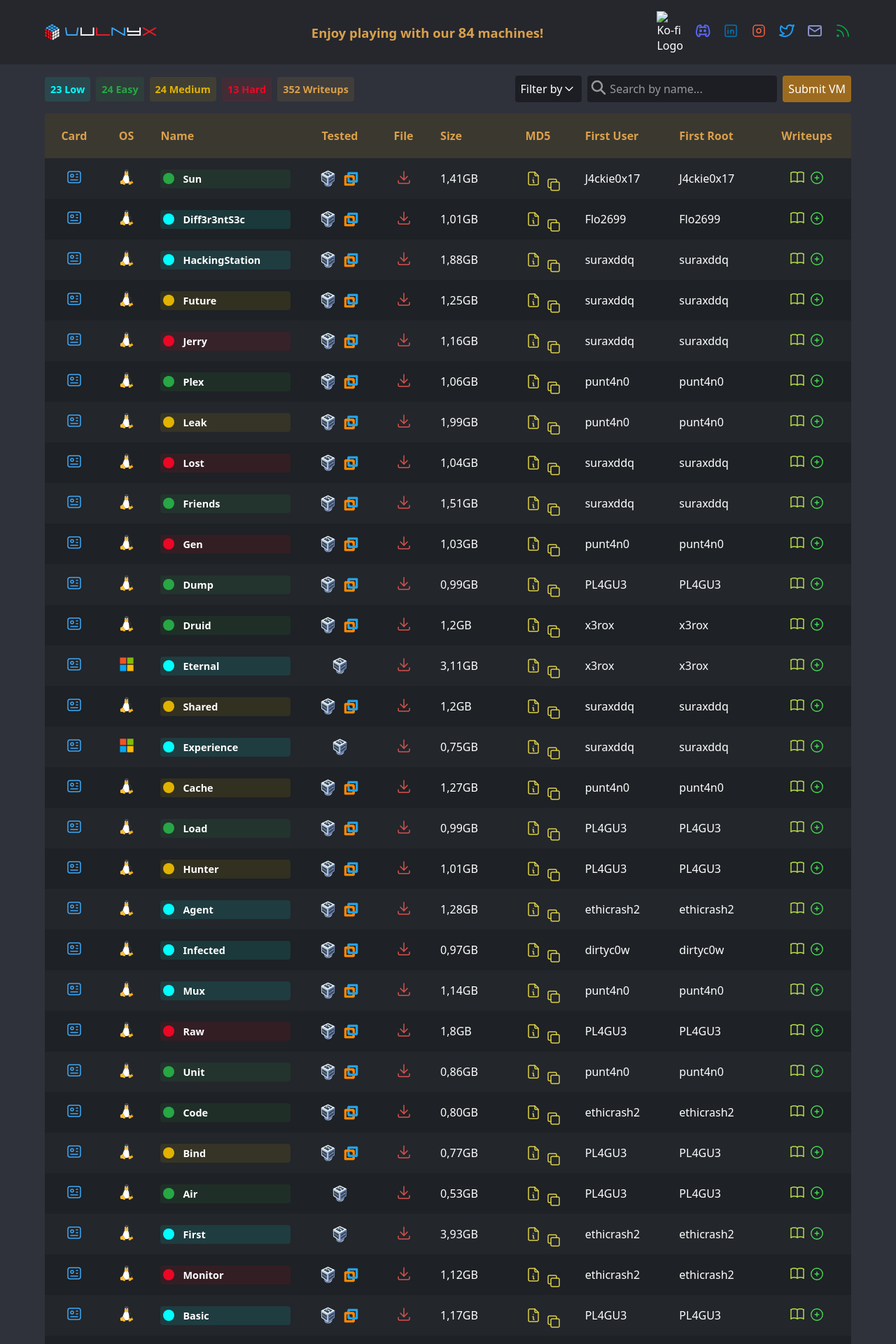
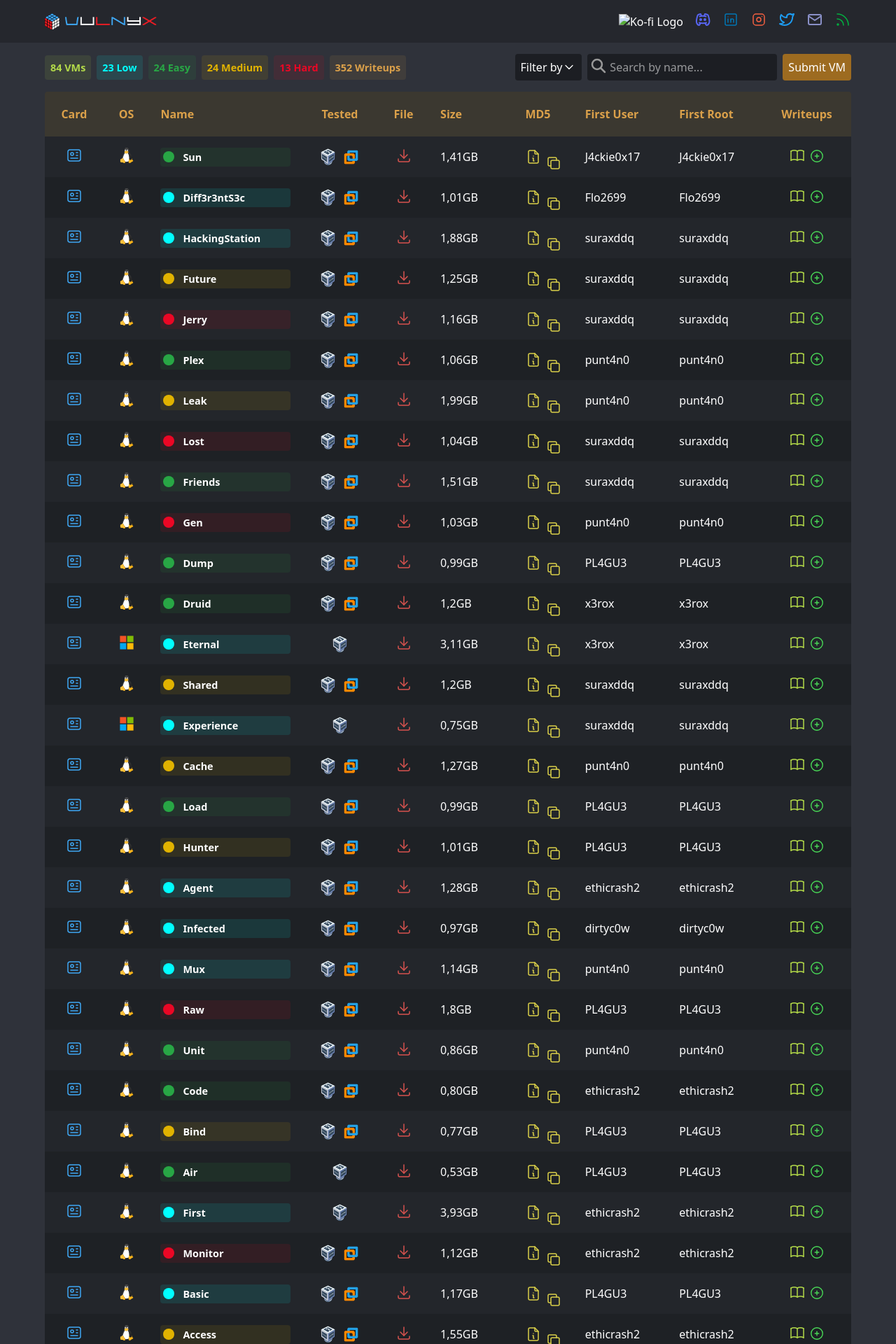
Before and after one commit to VulNyx/vulnyx, a Jekyll site: the page built from index.md, in a window 1280 px wide. Shown: the top 1920 px of the page at 70% size. Built offline with Jekyll 4.4.1, drawn with Linux system fonts in a browser that asks for light colours.

Commit message:
fix: replace total vms text with a total vms badge

```diff
--- a/_layouts/main.html
+++ b/_layouts/main.html
@@ -27,7 +27,6 @@
       <article class="logo-wrapper">
         <img class="logo" alt="VulNyx website logo" src="/assets/logo.png">
       </article>
-      <h1 id="page-title">Enjoy playing with our <span id="total-vms"></span> machines!</h1>
       <article class="project-info">
         <div class="media-links">
           <a title="Support us on Ko-fi" href="https://ko-fi.com/vulnyx" target="_blank">
@@ -181,6 +180,9 @@
     <section class="wrapper">
       <article class="actions">
         <ul class="vm-stats">
+          <li title="Total VMs">
+            <span id="total-vms" class="badge badge-vms"></span>
+          </li>
           <li title="Low VMs">
             <span id="low-vms" class="badge badge-low"></span>
           </li>
@@ -923,7 +925,7 @@
       const hardVMs = document.querySelector('#hard-vms');
       const totalWriteups = document.querySelector('#total-writeups');
 
-      totalVMs.textContent = document.querySelectorAll('#vm').length;
+      totalVMs.textContent = `${document.querySelectorAll('#vm').length} VMs`;
       lowVMs.textContent = `${document.querySelectorAll('.low').length} Low`;
       easyVMs.textContent = `${document.querySelectorAll('.easy').length} Easy`;
       mediumVMs.textContent = `${document.querySelectorAll('.medium').length} Medium`;
--- a/assets/style.scss
+++ b/assets/style.scss
@@ -68,7 +68,7 @@ header {
 .header-container {
   width: 90vw;
   display: grid;
-  grid-template-columns: 1fr 3fr 1fr;
+  grid-template-columns: 1fr 1fr;
 }
 
 #page-title {
@@ -140,17 +140,6 @@ main {
   grid-template-columns: 1fr 1fr;
   align-items: center;
   margin-bottom: 1rem;
-}
-
-.total-vms {
-  color: #daa04a;
-}
-
-#total-vms,
-#total-vms + span {
-  font-size: 1.25rem;
-  width: 100px;
-  text-align: center;
 }
 
 .vm-stats li {
@@ -752,6 +741,11 @@ details {
   color: #00FFFF;
 }
 
+.badge-vms {
+  color: #b3da49;
+  background-color: #b3da491A;
+}
+
 .badge-writeups {
   color: #daa04a;
   background-color: #daa04a1A;
@@ -1006,10 +1000,6 @@ footer img {
     width: 40ch;
   }
 
-  #total-vms {
-    font-size: 1rem;
-  }
-
   .actions {
     display: flex;
     flex-direction: column;
```
